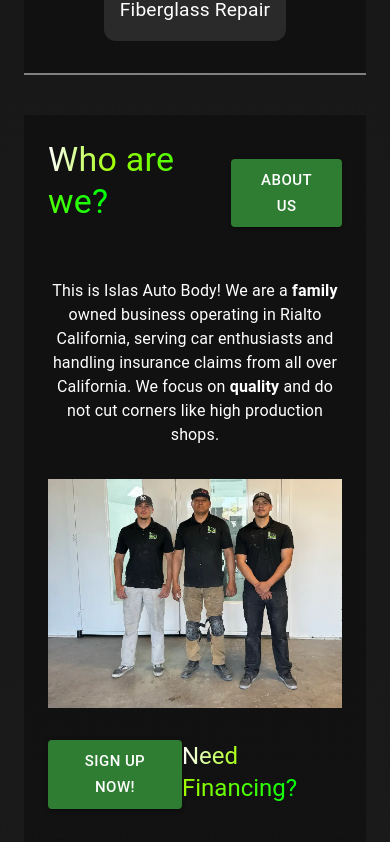
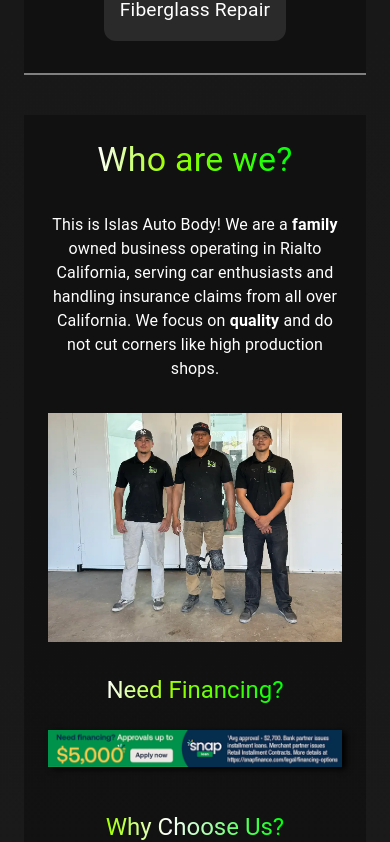
Before and after one commit to ShadowDraco/IslasAuto, a Next.js app in the folder auto-body/: page / in a window 390 px wide. Shown: the part 813-1655 px from the top of the page. Built offline with nearby package versions, Linux system fonts and the light colour scheme.

Commit message:
fix  mobile view

```diff
--- a/auto-body/app/components/WhoAreWe.jsx
+++ b/auto-body/app/components/WhoAreWe.jsx
@@ -20,7 +20,7 @@
     >
       <Box
         sx={{
-          display: "flex",
+          display: { xs: "none", sm: "flex" },
           justifyContent: "space-between",
           alignItems: "center",
         }}
@@ -29,20 +29,37 @@
           sx={{
             typography: { lg: "h1", md: "h2", sm: "h2", xs: "h4" },
             mb: 3,
+            display: { xs: "none", sm: "block" },
           }}
         >
           <GradientSpan color1="#ffffff" color2="#a0ff00" color3="#00ff0a">
             Who are we?
           </GradientSpan>
         </Typography>
+
         {!noButton && (
+          <Box>
             <Link href="/about">
               <Button variant="contained" color="success" size="large">
                 About Us
               </Button>
             </Link>
+          </Box>
         )}
       </Box>
+
+      <Typography
+        sx={{
+          typography: { lg: "h1", md: "h2", sm: "h2", xs: "h4" },
+          mb: 3,
+          display: { xs: "block", sm: "none" },
+          textAlign: "center",
+        }}
+      >
+        <GradientSpan color1="#ffffff" color2="#a0ff00" color3="#00ff0a">
+          Who are we?
+        </GradientSpan>
+      </Typography>
 
       <Box>
         <Typography
@@ -70,8 +87,16 @@
             style={{ maxWidth: 700, margin: "auto" }}
           />
         </Box>
-        <Box sx={{ display: "flex", justifyContent: "space-between", mb: 2 }}>
+        <Box
+          sx={{
+            display: "flex",
+            justifyContent: "space-between",
+            display: { xs: "none", sm: "flex" },
+            mb: 2,
+          }}
+        >
           {!noButton && (
+            <Box>
               <Link
                 href="https://snapf.in/LuEflE1"
                 target="_blank"
@@ -81,12 +106,14 @@
                   Sign up now!
                 </Button>
               </Link>
+            </Box>
           )}
 
           <Typography
             sx={{
               typography: { lg: "h3", md: "h4", sm: "h4", xs: "h5" },
               mb: 3,
+              display: { xs: "none", sm: "block" },
             }}
           >
             <GradientSpan color1="#ffffff" color2="#a0ff00" color3="#00ff0a">
@@ -95,7 +122,27 @@
           </Typography>
         </Box>
 
-        <Box sx={{ my: 3, width: "100%", margin: "auto" }}>
+        <Typography
+          sx={{
+            typography: { lg: "h3", md: "h4", sm: "h4", xs: "h5" },
+            mb: 3,
+            display: { xs: "block", sm: "none" },
+            textAlign: "center",
+          }}
+        >
+          <GradientSpan color1="#ffffff" color2="#a0ff00" color3="#00ff0a">
+            Need Financing?
+          </GradientSpan>
+        </Typography>
+
+        <Box
+          sx={{
+            my: 3,
+            width: "100%",
+            margin: "auto",
+            ":hover": { backgroundColor: "white", transition: "0.3s ease" },
+          }}
+        >
           <Link
             href="https://snapf.in/LuEflE1"
             target="_blank"
@@ -114,7 +161,23 @@
         </Box>
 
         <Typography
-          sx={{ typography: { lg: "h3", md: "h4", sm: "h4", xs: "h5" }, mt: 5 }}
+          sx={{
+            typography: { lg: "h3", md: "h4", sm: "h4", xs: "h5" },
+            mt: 5,
+            display: { xs: "block", sm: "none" },
+            textAlign: "center",
+          }}
+        >
+          <GradientSpan color2="#ffffff" color1="#a0ff00" color3="#00ff0a">
+            Why Choose Us?
+          </GradientSpan>
+        </Typography>
+        <Typography
+          sx={{
+            typography: { lg: "h3", md: "h4", sm: "h4", xs: "h5" },
+            mt: 5,
+            display: { xs: "none", sm: "block" },
+          }}
         >
           <GradientSpan color2="#ffffff" color1="#a0ff00" color3="#00ff0a">
             Why Choose Us?
```
Also changed, not shown: auto-body/app/components/Inquire.jsx (+14 -1 lines). Lines whose indentation alone changed are shown as unchanged.
